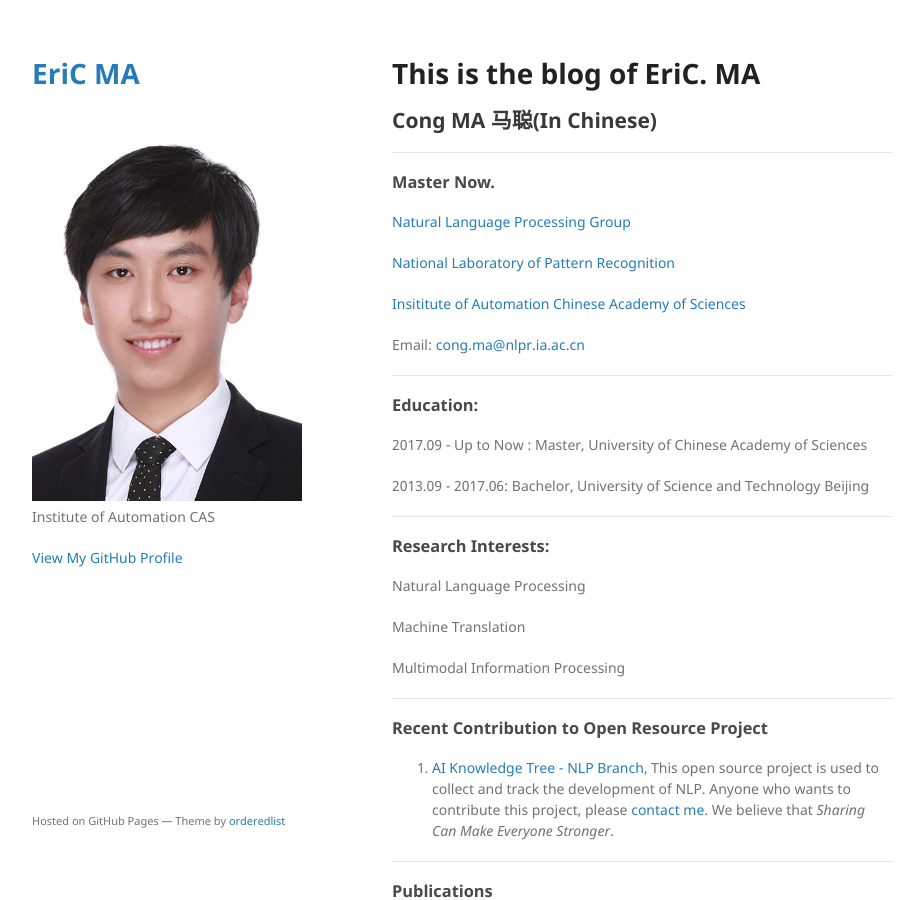
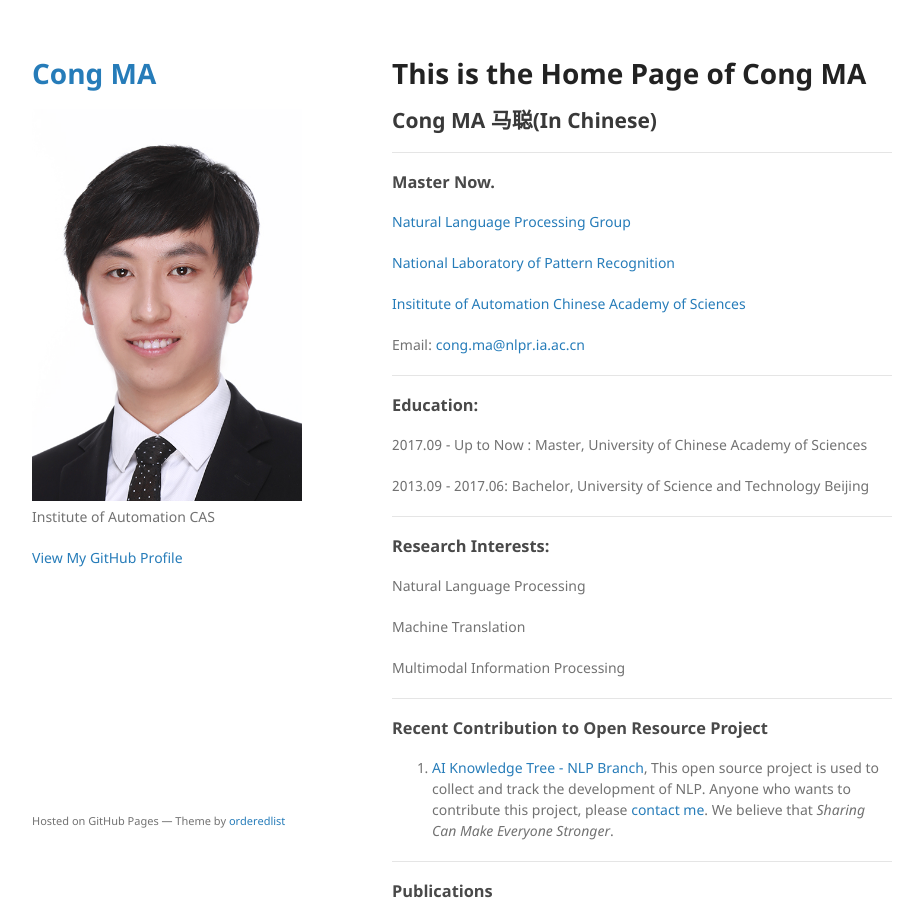
Before and after one commit to EriCongMa/ericongma.github.io, a Jekyll site: the page built from index.md, in a window 1280 px wide and 900 px high. Shown: the whole window, without its empty margins (178-1101 px from the left). Built offline with Jekyll 4.4.1, drawn with Linux system fonts in a browser that asks for light colours; our own code applies the rules of GitHub Pages for plain Markdown files.

Commit message:
macong:2019-04-03_08:10:18

```diff
--- a/_config.yml
+++ b/_config.yml
@@ -1,4 +1,4 @@
-title: EriC MA
+title: Cong MA
 logo: /assets/img/MACong_profile.jpg
 description: Institute of Automation CAS
 #show_downloads: true
--- a/index.md
+++ b/index.md
@@ -2,7 +2,7 @@
 layout: default
 ---
 
-# This is the blog of EriC. MA
+# This is the Home Page of Cong MA
 
 ## Cong MA    马聪(In Chinese)
 
```
